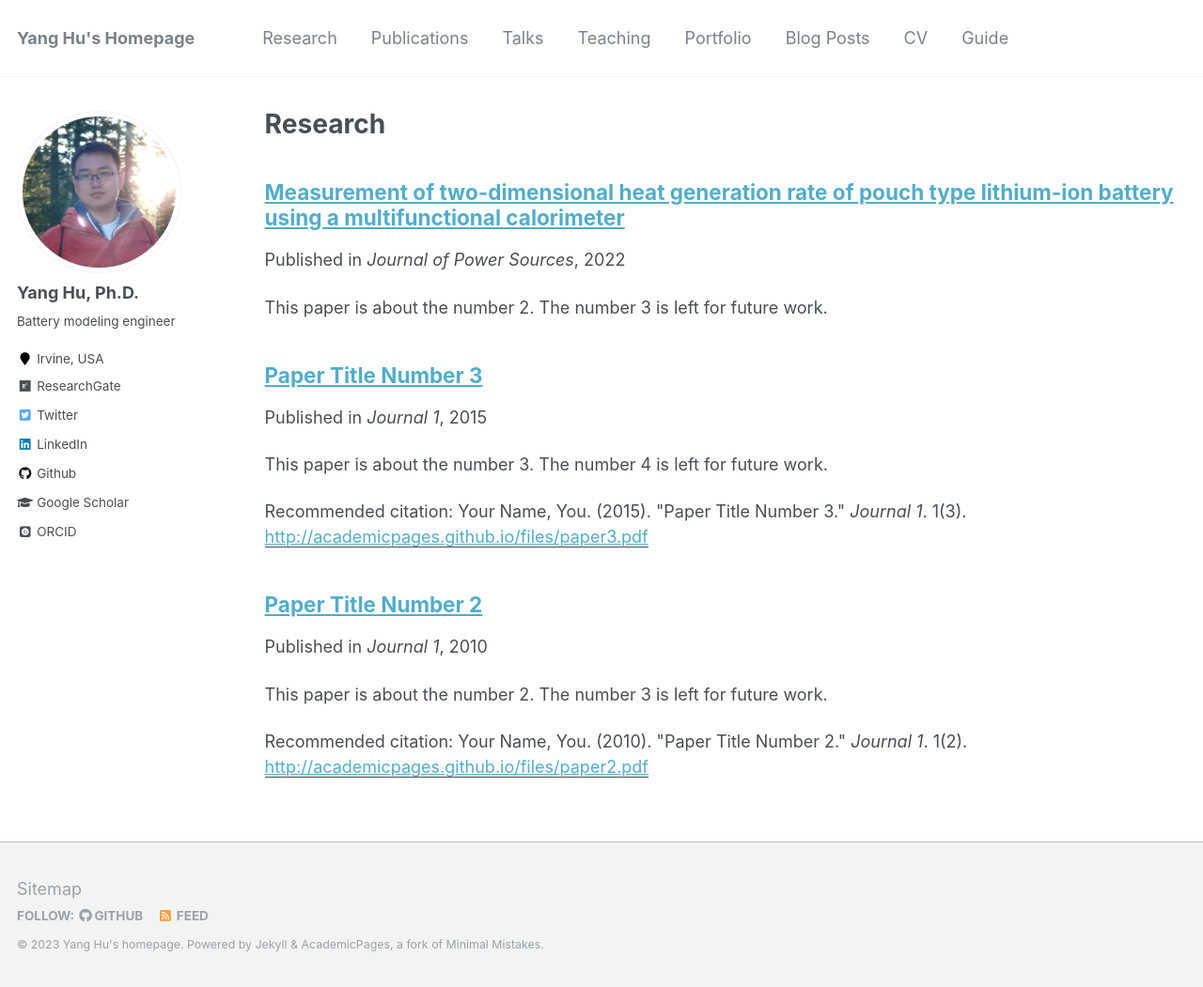
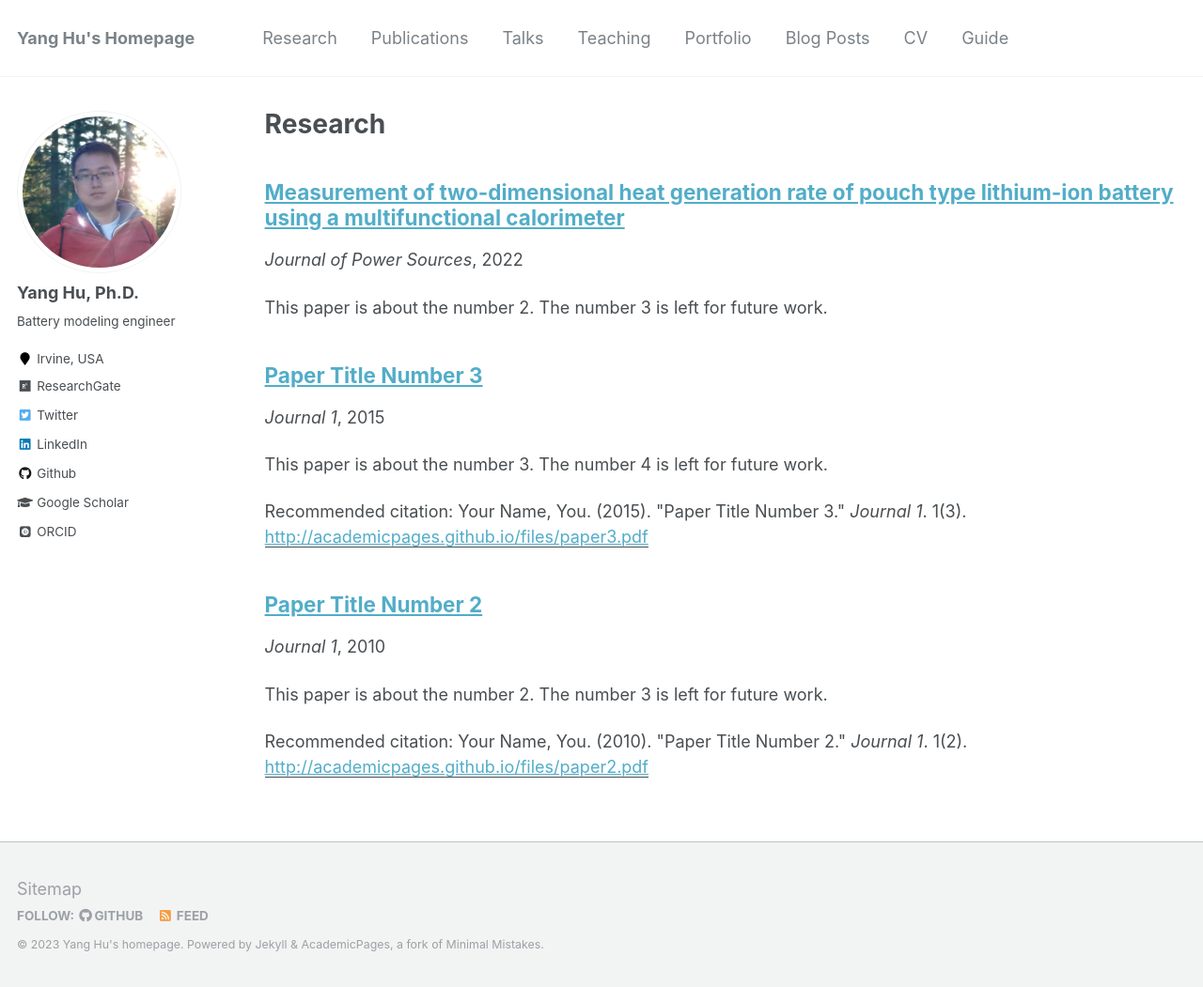
Before and after one commit to hy611/hy611.github.io, a Jekyll site: the page built from _pages/research.md, in a window 1280 px wide and 1051 px high. Shown: the whole window at 94% size. Built offline with Jekyll 4.4.1, drawn with Linux system fonts in a browser that asks for light colours; some web fonts are replaced.

Commit message:
modify publication format

```diff
--- a/_includes/archive-single.html
+++ b/_includes/archive-single.html
@@ -41,7 +41,7 @@
         {% if post.collection == 'teaching' %}
           <p> {{ post.type }}, <i>{{ post.venue }}</i>, {{ post.date | default: "1900-01-01" | date: "%Y" }} </p>
         {% elsif post.collection == 'publications' %}
-          <p>Published in <i>{{ post.venue }}</i>, {{ post.date | default: "1900-01-01" | date: "%Y" }} </p>
+          <p><i>{{ post.venue }}</i>, {{ post.date | default: "1900-01-01" | date: "%Y" }} </p>
         {% elsif post.date %}
          <p class="page__date"><strong><i class="fa fa-fw fa-calendar" aria-hidden="true"></i> {{ site.data.ui-text[site.locale].date_label | default: "Published:" }}</strong> <time datetime="{{ post.date | default: "1900-01-01" | date_to_xmlschema }}">{{ post.date | default: "1900-01-01" | date: "%B %d, %Y" }}</time></p>
         {% endif %}
```
Also changed, not shown: _research/research-1.md (+1 -1 lines).
